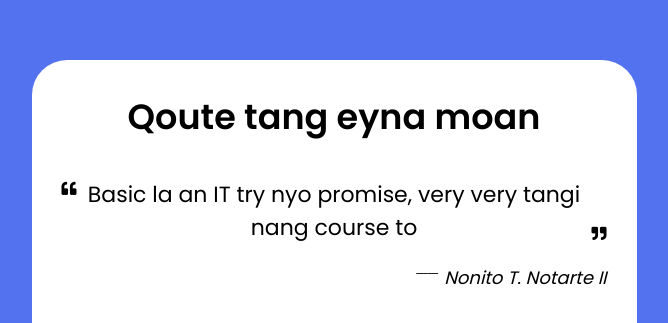
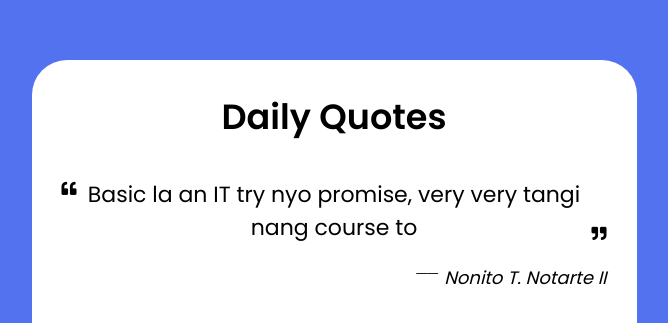
Before and after one commit to Nonito02/SimpleProd, a plain HTML site: page index.html in a window 1280 px wide. Shown: the part 161-484 px from the top of the page, without its empty margins (306-974 px from the left). Drawn offline with Linux system fonts and the light colour scheme.

Commit message:
2nd comm

```diff
--- a/index.html
+++ b/index.html
@@ -10,7 +10,7 @@
 </head>
 <body>
     <div class="wrapper">
-        <header>Qoute tang eyna moan</header>
+        <header>Daily Quotes</header>
         <div class="content">
             <div class="qoute-area">
                 <i class="fa fa-quote-left" aria-hidden="true"></i>
```
